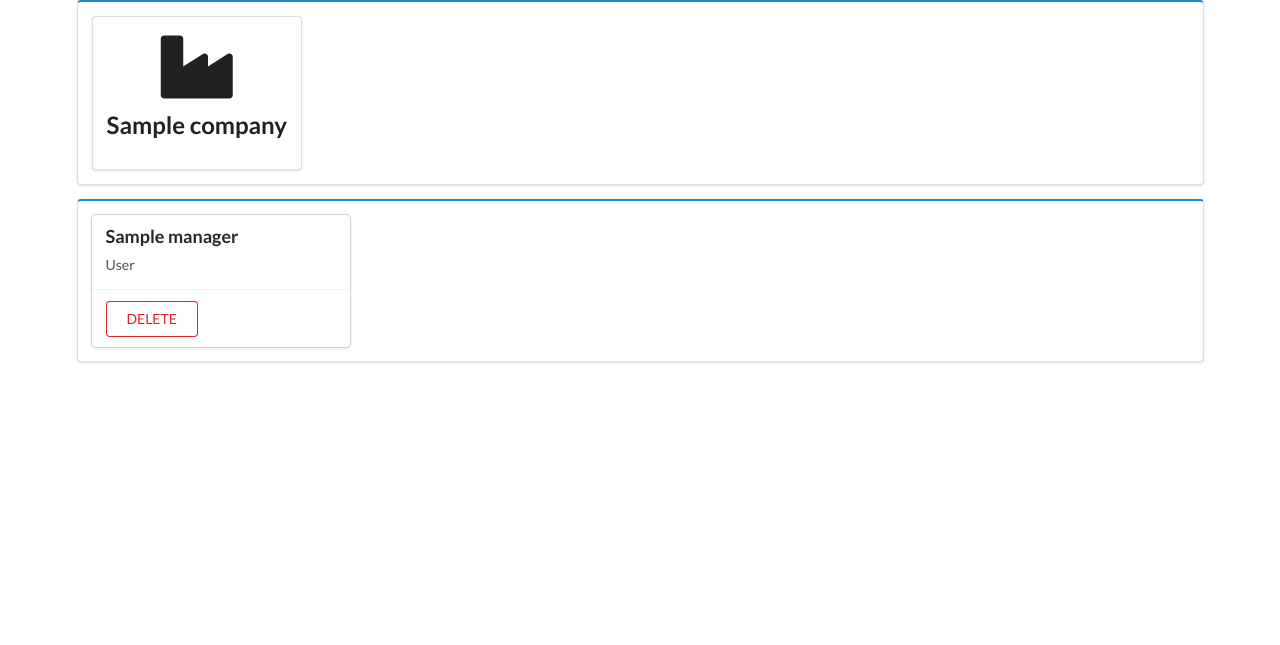
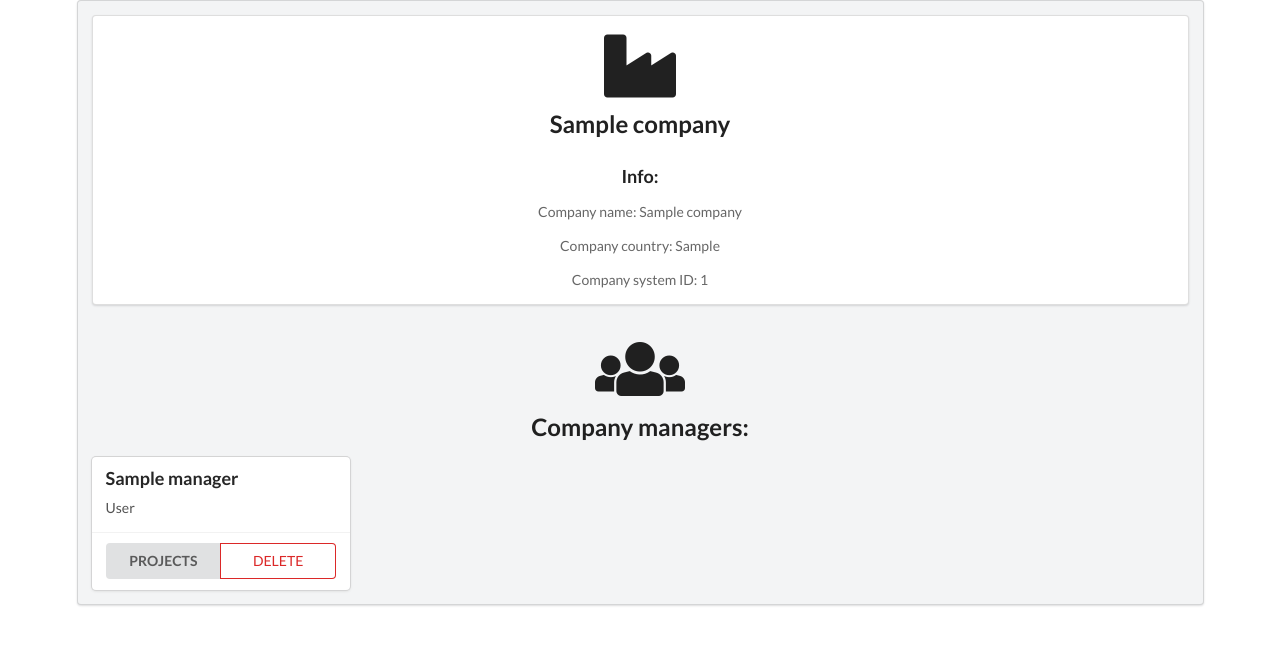
Before and after one commit to Mmmattt123/dbs_skuska, a Django app: template webapp/templates/webapp/company_schedule.html in a window 1280 px wide. Shown: the top 645 px of the page. Run offline with Django 3.2, Linux system fonts and the light colour scheme; the template is opened without the code that fills it: most values are stand-ins (such as "Sample title", 1, 10 or a date in 2020); some libraries are stand-ins or nearby versions.

Commit message:
po checkpointe

```diff
--- a/mysite/urls.py
+++ b/mysite/urls.py
@@ -21,7 +21,7 @@ urlpatterns = [
     url(r'^admin/', admin.site.urls),
     url(r'^', include('webapp.urls')),
     url(r'^insert', include('webapp.urls')),
-    url(r'^delete_user', include('webapp.urls')),
+    url(r'^delete_company', include('webapp.urls')),
     url(r'^next_company', include('webapp.urls')),
     url(r'^previous_company', include('webapp.urls')),
     url(r'^company_schedule', include('webapp.urls')),
--- a/webapp/templates/webapp/company_schedule.html
+++ b/webapp/templates/webapp/company_schedule.html
@@ -12,12 +12,23 @@
 </head>
 <body>
     <div class="ui container">
-        <div class="ui blue segment">
-            <div class="ui compact segment"><h2 class="ui center aligned icon header"><i class="industry icon"></i>{{company.company_name}}</h2></div>
-        </div>
+        <div class="ui secondary segment">
+            <div class="ui center aligned segment"><h2 class="ui icon center aligned header"><i class="industry icon"></i>{{company.company_name}}</h2>
+                <h3 class="ui header">Info:</h3>
+                <p class="ui center aligned">Company name: {{company.company_name}}</p>
+                <p>Company country: {{company.company_country}}</p>
+                <p>Company system ID: {{company.id}}</p>
+            </div>
+        <!--</div>-->
 
-        <div class="ui blue segment">
+        <!--<div class="ui secondary segment">-->
+            <h2 class="ui center aligned icon header"><i class="users icon"></i>Company managers:</h2>
             <div class="ui four cards">
+                {% if not managers %}
+                    <h4 class="ui center aligned icon header"> Company has no managers yet...</h4>
+
+                {% endif %}
+
                 {% for m in managers %}
                     <div class="card">
                         <div class="content">
@@ -25,7 +36,10 @@
                             <div class="description"> {{m.manager_surname}}</div>
                         </div>
                         <div class="extra content">
-                            <div class="ui basic  red button">DELETE</div>
+                            <div class="ui two buttons">
+                                <button class="ui button">PROJECTS</button>
+                                <button class="ui basic  red button">DELETE</button>
+                            </div>
                         </div>
 
                     </div>
--- a/webapp/urls.py
+++ b/webapp/urls.py
@@ -4,7 +4,7 @@ from . import views
 urlpatterns = [
 	url(r'^$', views.index, name = 'index'),
 	url(r'^insert', views.insert),
-	url(r'^delete_user', views.delete),
+	url(r'^delete_company', views.delete),
 	url(r'^next_company', views.next_company),
     url(r'^previous_company', views.previous_company),
 	url(r'^company_schedule', views.company_schedule),
```
Also changed, not shown: webapp/models.py (+29 -7 lines), webapp/templates/webapp/index.html (+6 -4 lines), webapp/views.py (+7 -9 lines), 1 other file.
